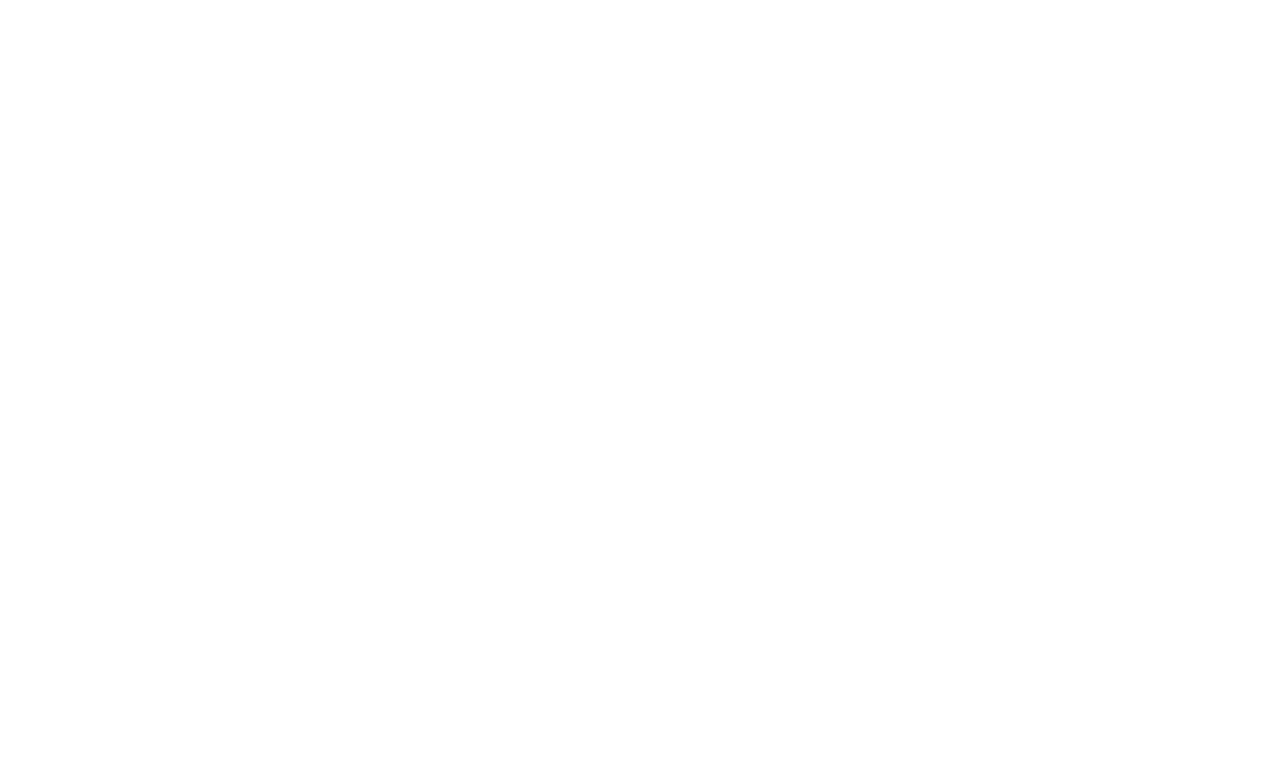
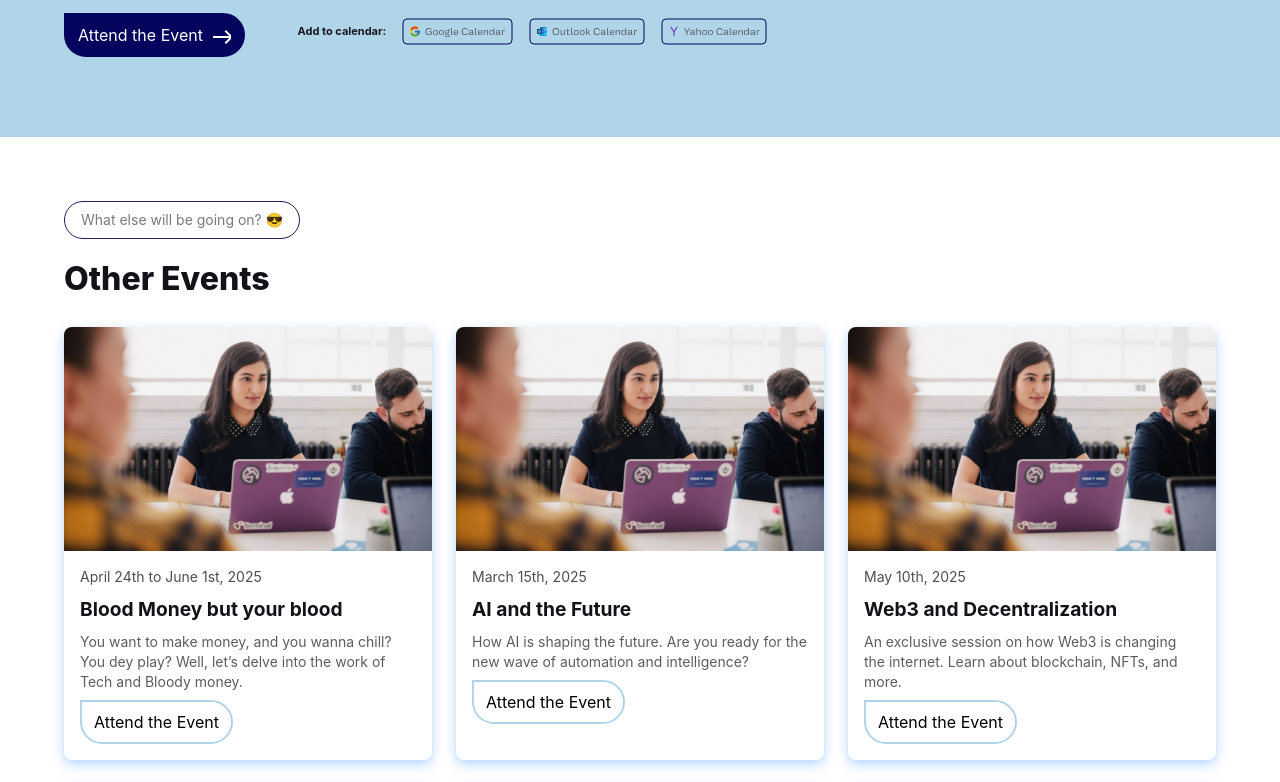
Before and after one commit to btetotheworld/bte-website, a Next.js app: page /events in a window 1280 px wide. Before the commit this address had no page. Shown: the part 1380-2162 px from the top of the page. Before the commit the page ends 1142 px from the top, so only its background shows below. Built offline with nearby package versions, Linux system fonts and the light colour scheme.

Commit message:
artcle, events, event, footer, subscribe

```diff
--- a/components/Article.tsx
+++ b/components/Article.tsx
@@ -6,6 +6,7 @@
 const Article = () => {
 
     const [currentIndex, setCurrentIndex]= useState<IndexType>(0)
+    console.log(setCurrentIndex)
   return (
     <div className="bg-white min-h-screen mt-8 flex justify-center">
       <div className="w-[95%] md:w-[90%] py-[80px]">
--- a/components/Events/Events.tsx
+++ b/components/Events/Events.tsx
@@ -1,8 +1,11 @@
-import React from "react";
+import React  from "react";
 import { eventsData } from "@/components/Events/eventList";
 import Image from "next/image";
+type IndexType = number
+const Events = () => {
 
-const Events = () => {
+
+
   return (
     <div className="bg-white min-h-screen flex justify-center">
       <div className="w-[95%] md:w-[90%] py-[80px]">
@@ -16,7 +19,7 @@
           Upcoming Events
         </p>
         <div className="mt-4">
-          {eventsData.map((event, index) => (
+          {eventsData.slice(0, 4).map((event, index) => (
             <div key={index} className={`article mb-10 w-full flex flex-col-reverse md:flex-row
                 ${event.imageposition === 'right' ? 'lg:flex-row-reverse ' : 'lg:flex-row'}`}>
               <div className="  flex-1">
--- a/components/Events/eventList.js
+++ b/components/Events/eventList.js
@@ -28,4 +28,32 @@
       image:image1,
       imageposition: "left"
     },
+    {
+      title: "Web3 and Decentralization",
+      description: "An exclusive session on how Web3 is changing the internet. Learn about blockchain, NFTs, and more.",
+      date: "May 10th, 2025",
+      time: "4:00pm - 8:00pm",
+      link: "#",
+      image:image1,
+      imageposition: "right"
+    },
+    {
+      title: "Web3 and Decentralization",
+      description: "An exclusive session on how Web3 is changing the internet. Learn about blockchain, NFTs, and more.",
+      date: "May 10th, 2025",
+      time: "4:00pm - 8:00pm",
+      link: "#",
+      image:image1,
+      imageposition: "left"
+    },
+    {
+      title: "Web3 and Decentralization",
+      description: "An exclusive session on how Web3 is changing the internet. Learn about blockchain, NFTs, and more.",
+      date: "May 10th, 2025",
+      time: "4:00pm - 8:00pm",
+      link: "#",
+      image:image1,
+      imageposition: "left"
+    }
+
   ];
--- a/components/Footer.tsx
+++ b/components/Footer.tsx
@@ -1,10 +1,10 @@
 import Link from "next/link";
-import { faker } from "@faker-js/faker";
+// import { faker } from "@faker-js/faker";
 import Image from "next/image";
 import logo from "../assets/bte.png";
 
 export default function Footer() {
-  const LoremShort = faker.lorem.paragraph(1);
+  // const LoremShort = faker.lorem.paragraph(1);
   return (
     <footer className="bg-color-bg p-8 border-t border-color-border">
       <div className="max-w-7xl mx-auto px-6 text-color-text flex flex-col md:flex-row justify-between items-center">
--- a/components/Subscribe.tsx
+++ b/components/Subscribe.tsx
@@ -5,7 +5,7 @@
 const Subscribe = () => {
     return (
         <div>
-            <div className="bg-[#35367e] min-h-screen flex justify-center">
+            <div className="bg-[#35367e] h-[70vh] flex justify-center">
                 <div className="w-[95%] md:w-[90%] py-[80px]">
                     <div className="flex flex-col items-center text-white">
                         <p className="px-[16px] py-[10px] rounded-full border-[#201E5A] border ">
@@ -16,7 +16,7 @@
                             Your Faith & Tech Inbox
                         </p>
                         <div className='lg:w-[40rem] text-center'>
-                            <p>Don't miss out! Stay informed about upcoming events, news, and resources to grow your passion for Christ and technology.</p>
+                            <p>Don&apos;t miss out! Stay informed about upcoming events, news, and resources to grow your passion for Christ and technology.</p>
                         </div>
 
                         <div className="flex max-w-[20rem] w-[40rem] mx-auto lg:flex-row md:flex-row mt-4  justify-center lg:w-full">
--- a/pages/event/index.tsx
+++ b/pages/event/index.tsx
@@ -1,5 +1,4 @@
 import Header from "@/components/Header";
-import Article from "@/components/Article";
 import React, { useState } from "react";
 import "@/app/globals.css";
 import Subscribe from "@/components/Subscribe";
@@ -13,6 +12,7 @@
 const ArticleSection: React.FC = () => {
 
     const [currentIndex, setCurrentIndex]= useState<IndexType>(0)
+    console.log(setCurrentIndex)
     return (
       <div className="">
         <section id="w-full  section-article">
--- /dev/null
+++ b/pages/events/index.tsx
@@ -0,0 +1,81 @@
+import FeturedProgramme from '@/components/FeturedProgramme'
+import Footer from '@/components/Footer'
+import Header from '@/components/Header'
+import Subscribe from '@/components/Subscribe'
+import React from 'react'
+import '@/app/globals.css';
+import { eventsData } from '@/components/Events/eventList'
+import Image from 'next/image'
+
+const Index = () => {
+    return (
+        <div className="w-full">
+            <section id="section-article">
+
+                <Header />
+
+                <div className="w-[95%] md:w-[90%] flex flex-col gap-4 p-6 md:p-10 lg:p-14 py-[7rem] mx-auto">
+                    <div className="w-fit mt-8">
+                        <p className="px-4 py-2 rounded-full border border-[#201E5A] text-sm">
+                            You’d always get value from us 🧠
+                        </p>
+                    </div>
+                    <p className="font-extrabold text-black text-[2rem] md:text-[3rem] lg:text-[5rem] leading-[1.1em]">
+                        All Events
+                    </p>
+                </div>
+
+                <FeturedProgramme />
+
+                <div className="bg-white min-h-screen flex justify-center">
+                    <div className="w-[95%] md:w-[90%] py-16 mx-auto">
+                        <div className="flex">
+                            <p className="px-4 py-2 rounded-full border border-[#201E5A] text-[#797981] text-sm">
+                                What else will be going on? 😎
+                            </p>
+                        </div>
+
+                        <p className="text-[#121218] text-[1.8rem] md:text-[2rem] font-extrabold mt-4">
+                            Other Events
+                        </p>
+
+                        <div className="mt-6 grid grid-cols-1 sm:grid-cols-2 md:grid-cols-3 gap-6">
+                            {eventsData.map((event, index) => (
+                                <div key={index} className="bg-white shadow-md rounded-lg overflow-hidden">
+                                    <Image
+                                        alt="event image"
+                                        src={event.image}
+                                        width={500}
+                                        height={300}
+                                        className="w-full h-40 md:h-48 lg:h-56 object-cover"
+                                    />
+                                    <div className="p-4 flex flex-col flex-1">
+                                        <p className="text-[#4D4D56] text-sm">{event.date}</p>
+                                        <p className="text-[#121218] text-[1.2rem] font-bold mt-2">
+                                            {event.title}
+                                        </p>
+                                        <p className="text-sm mt-2">{event.description}</p>
+
+                                        <a
+                                href={event.link}
+                                target="_blank"
+                                rel="noopener noreferrer"
+                                className="text-center rounded-b-[24px] rounded-tr-[24px] text-black py-2 px-3 border-2 border-[#B1D5E8] hover:bg-white hover:text-[#03045E] hover:font-bold mt-2 flex items-center justify-center gap-2 transition-colors duration-200 ease-out group w-full md:w-fit"
+                              >
+                                <span className="whitespace-nowrap">Attend the Event</span>
+                              </a>
+                                    </div>
+                                </div>
+                            ))}
+                        </div>
+                    </div>
+                </div>
+
+                <Subscribe />
+                <Footer />
+            </section>
+        </div>
+    )
+}
+
+export default Index;
--- a/pages/volunteer/index.tsx
+++ b/pages/volunteer/index.tsx
@@ -56,7 +56,7 @@
               </p>
             </div>
             <h1 className=" font-extrabold font-sans text-[1.1rem] md:text-[3.5rem] leading-[1.1em] ">
-              These are the teams we have and here's how you can add value to us
+              These are the teams we have and here&apos;s how you can add value to us
             </h1>
             <div className="card-container grid lg:grid-cols-3 mt-10 grid-cols-1 ">
               {teams.map((team, index) => (
@@ -67,7 +67,7 @@
             <div className="flex-col lg:flex-row flex justify-between">
               <div className='text-text-default'>
                 <p>We will look after you. 🤞🏾♥️</p>
-                <p>Your efforts won't go unnoticed - we will mention your name to a room full of opportunities.</p>
+                <p>Your efforts won&apos;t go unnoticed - we will mention your name to a room full of opportunities.</p>
               </div>
               <div>
 
```
